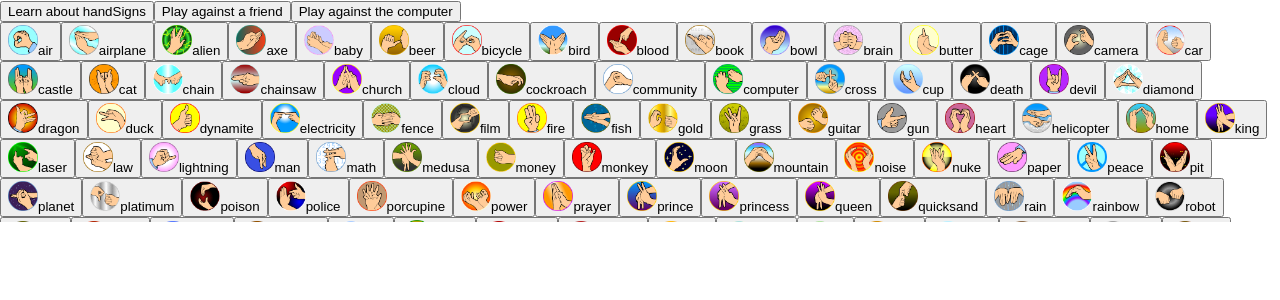
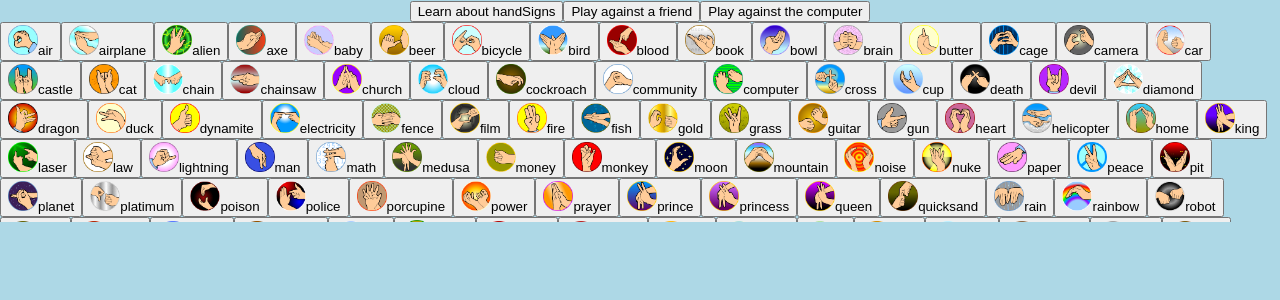
Before and after one commit to austinpc-source/creative-lab-3, a React (Create React App) app in the folder lab3-app/: page / in a window 1280 px wide. Shown: the top 300 px of the page. Built offline with nearby package versions, Linux system fonts and the light colour scheme.

Commit message:
Update App.css

```diff
--- a/lab3-app/src/App.css
+++ b/lab3-app/src/App.css
@@ -1,3 +1,9 @@
+body{
+  background-color: #ADD8E6;
+  display: block;
+  text-align: center;
+}
+
 .App {
   text-align: center;
 }
@@ -28,6 +34,17 @@
   color: #61dafb;
 }
 
+ul{
+  font-family: "Montserrat";
+  text-align: center !important;
+  list-style: none;
+  margin-bottom: 5px;
+}
+
+li{
+  margin: 1em 0;
+}
+
 @keyframes App-logo-spin {
   from {
     transform: rotate(0deg);
```
